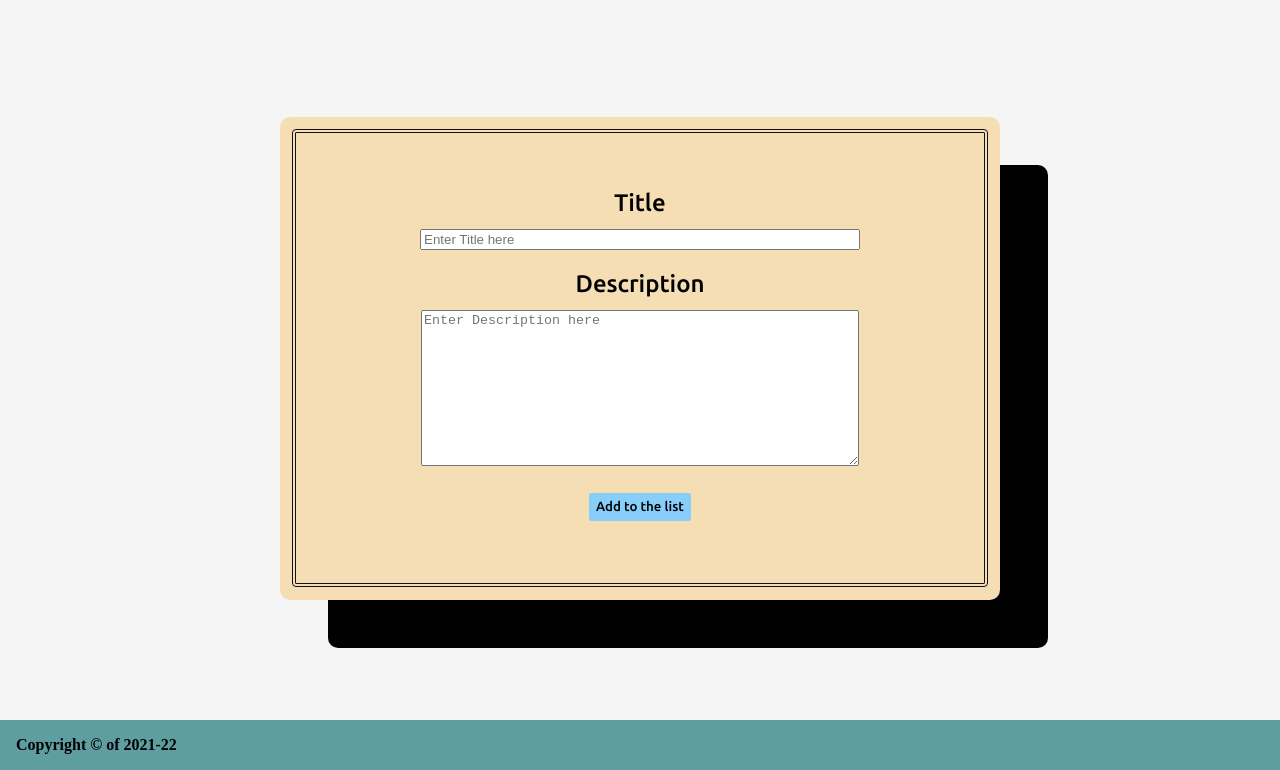
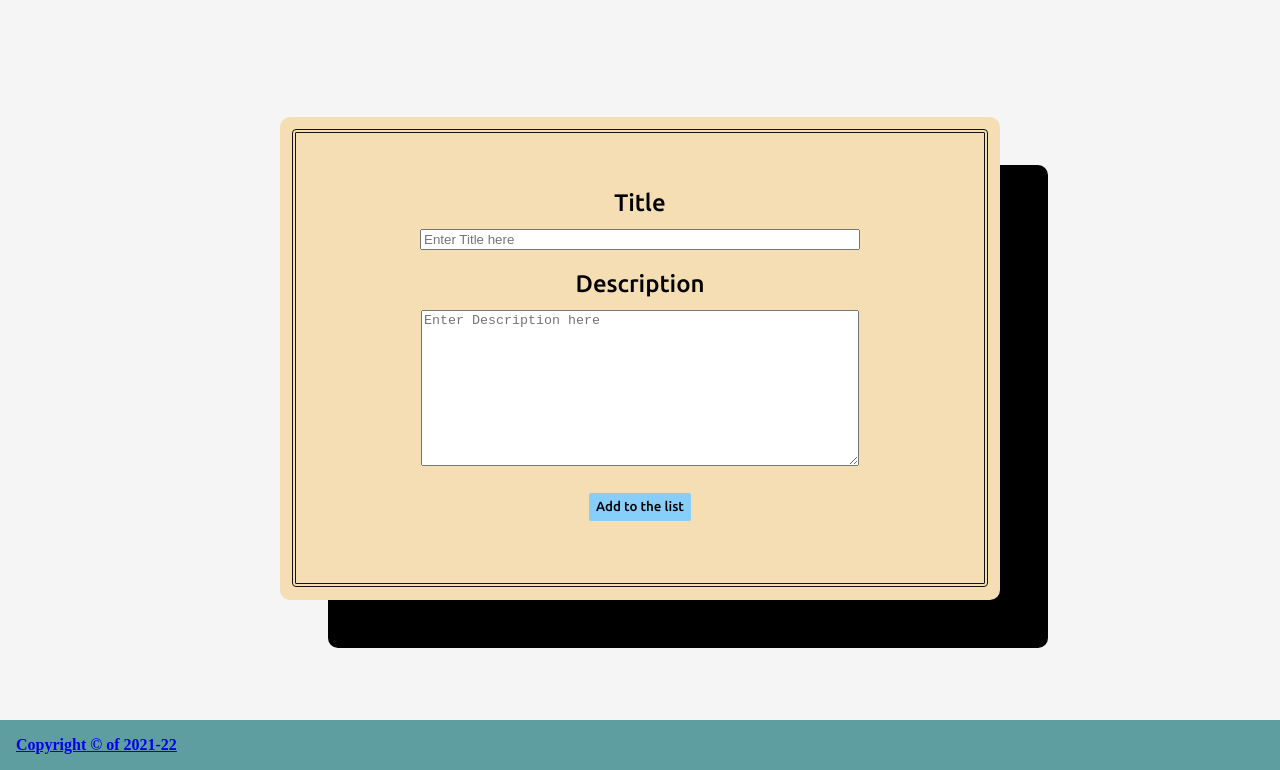
Before and after one commit to Shivam584/To-Do-List, a plain HTML site: page add.html in a window 1280 px wide. Shown: the part 67-837 px from the top of the page. Drawn offline with Linux system fonts and the light colour scheme.

Commit message:
Update add.html

```diff
--- a/add.html
+++ b/add.html
@@ -43,7 +43,7 @@
         </table>
     </div>
     <footer>
-        <p> Copyright &copy; of 2021-22</p>
+        <p><a href="https://github.com/Shivam584/To-Do-List/blob/main/LICENSE"> Copyright &copy; of 2021-22</a></p>
     </footer>
 </body>
 <script src="to-do-list.js"></script>
```
